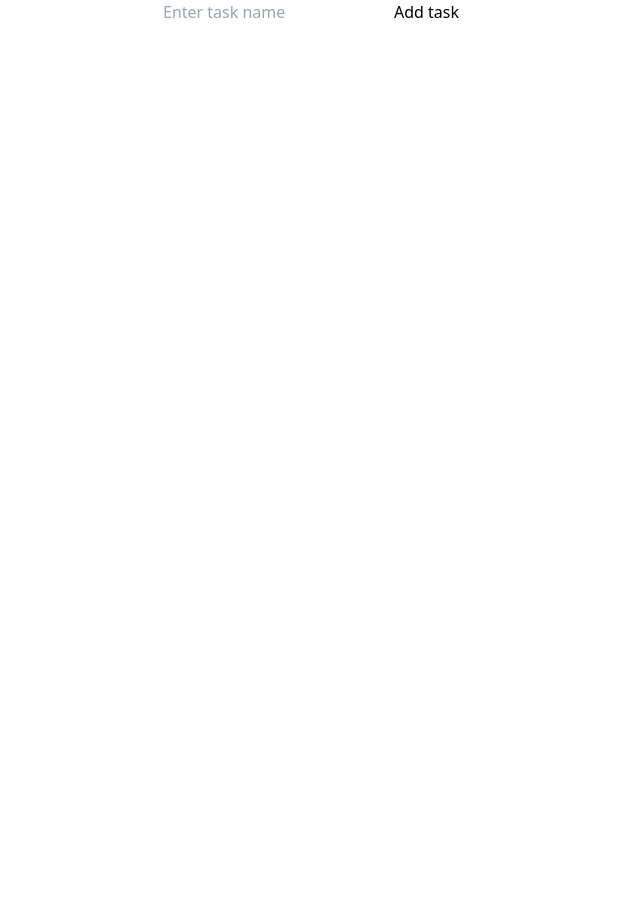
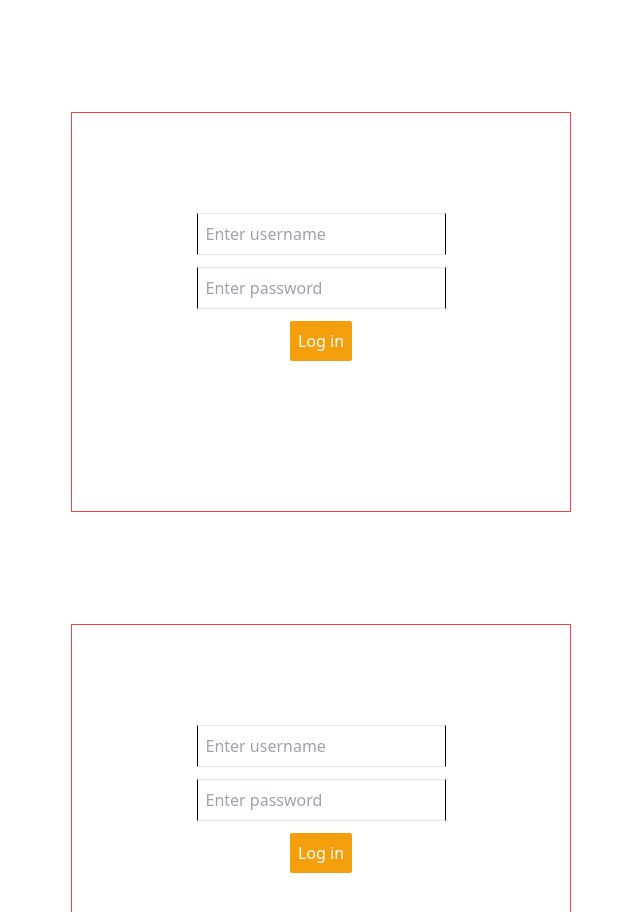
Before and after one commit to akshitchowdhury/playground, a React (Create React App) app: page / in a window 1280 px wide. Shown: the top 912 px of the page, without its empty margins (329-969 px from the left). Before the commit the page ends 800 px from the top, so only its background shows below. Built offline with nearby package versions, Linux system fonts and the light colour scheme.

Commit message:
AuthApp2

```diff
--- a/package.json
+++ b/package.json
@@ -10,6 +10,7 @@
     "react": "^18.2.0",
     "react-app-polyfill": "^3.0.0",
     "react-dom": "^18.2.0",
+    "react-router-dom": "^7.1.1",
     "react-scripts": "5.0.1",
     "web-vitals": "^2.1.4",
     "webpack": "^5.91.0"
--- a/src/App.css
+++ b/src/App.css
@@ -1,4 +1,4 @@
-.App {
+/* .App {
   text-align: center;
 }
 
@@ -35,4 +35,4 @@
   to {
     transform: rotate(360deg);
   }
-}
+} */
--- a/src/App.js
+++ b/src/App.js
@@ -2,18 +2,29 @@
 import "./App.css";
 // import CodeSplit from "./InterviewPrep/CodeSplit/CodeSplit";
 import React, { Suspense } from 'react';
-import TableExample from "./TableExample";
-import CustomCarousel from "./playFiles/CustomCarousel/CustomCarousel";
-import Table from "./playFiles/Table/Table";
-import Todo from "./playFiles/ToDoApp/Todo";
+import Login from "./playFiles/AuthApplication/AuthPage/Login";
+import {
+  BrowserRouter as Router,
+  Routes, Route
+} from 'react-router-dom'
+import ApplicationPage from "./playFiles/AuthApplication/ProtectedRoutes/ApplicationPage";
+import ProtectedRoute from "./playFiles/AuthApplication/utils/ProtectedRoute";
 function App() {
 
   return (
     <div className="App">
-    {/* <TableExample/> */}
-    {/* <Table/> */}
-    <Todo/>
 
+      <Router>
+      <Routes>
+
+      <Route element={<ProtectedRoute/>}>
+      <Route path="/app" element={<ApplicationPage/>}/>
+      </Route>
+
+      <Route path="/" element={<Login/>}/>
+      </Routes>
+      </Router>
+      <Login/>
     </div>
   );
 }
--- a/src/playFiles/AuthApplication/AuthPage/Login.jsx
+++ b/src/playFiles/AuthApplication/AuthPage/Login.jsx
@@ -1,9 +1,32 @@
-import React from 'react'
+import React, { useState } from 'react'
 
 const Login = () => {
+    const [username,setUsername] = useState('')
+    const[password,setPassword] = useState('')
+    const[authKey,setAuthKey] = useState("")
+    const handleSubmission = (event)=>{
+            event.preventDefault();
+            console.log("Log in clicked")
+            if(username==="akshit" && password==="123"){
+                alert("Log in succesful")
+                setUsername("")
+                setPassword("")
+                console.log(username+password)
+                setAuthKey(username+password)
+                localStorage.setItem("auth",authKey)
+
+            }
+            else{
+                alert("Inavlid credentials")
+            }
+    }
   return (
-    <div>
-
+    <div className='h-[400px] w-[500px] m-28 mx-[400px]   border-[1pt] border-red-500'>
+      <form className='flex flex-col gap-3 items-center my-[100px]   justify-evenly' onSubmit={(e)=>handleSubmission(e)}>
+      <input onChange={(e)=>setUsername(e.target.value)} value={username} className='border-[1pt] border-x-black p-2' type='text' placeholder='Enter username'/>
+      <input onChange={(e)=> setPassword(e.target.value)} value={password} className='border-[1pt] border-x-black p-2' type='password' placeholder='Enter password'/>
+      <button type='submit' className='bg-amber-500 p-2 text-white rounded-sm'>Log in</button>
+      </form>
     </div>
   )
 }
--- a/src/playFiles/AuthApplication/ProtectedRoutes/ApplicationPage.jsx
+++ b/src/playFiles/AuthApplication/ProtectedRoutes/ApplicationPage.jsx
@@ -0,0 +1,11 @@
+import React from 'react'
+
+const ApplicationPage = () => {
+  return (
+    <div>
+      Succesfully logged in
+    </div>
+  )
+}
+
+export default ApplicationPage
--- /dev/null
+++ b/src/playFiles/AuthApplication/utils/ProtectedRoute.jsx
@@ -0,0 +1,18 @@
+import React from 'react'
+import { Navigate, Outlet } from 'react-router-dom'
+import Login from '../AuthPage/Login';
+
+const ProtectedRoute = () => {
+    let isLoggedIn = localStorage.isAuthenticated;
+  return (
+    <div>
+    {
+        isLoggedIn ? <Outlet/> : <Navigate to="/"/>
+    }
+
+
+    </div>
+  )
+}
+
+export default ProtectedRoute
```
Also changed, not shown: 1 other file (tests, documents, lock files or other folders).
